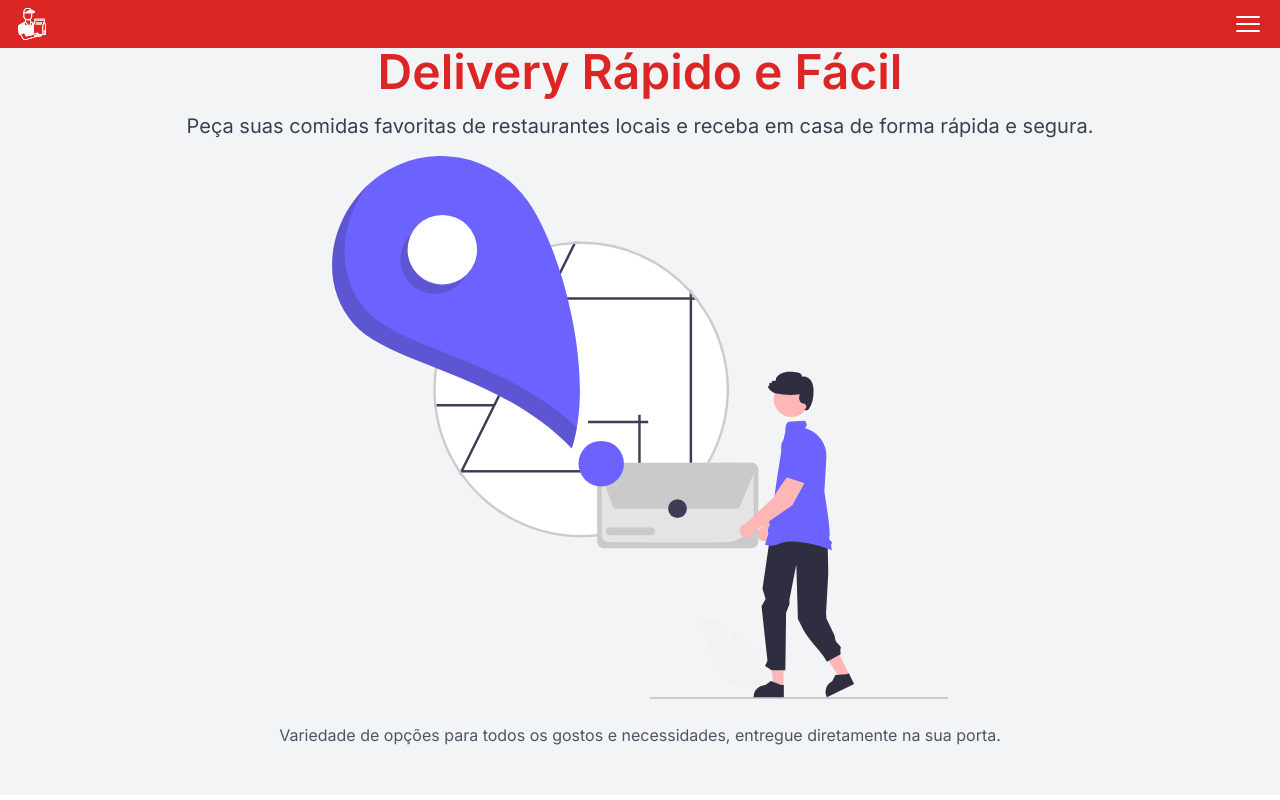
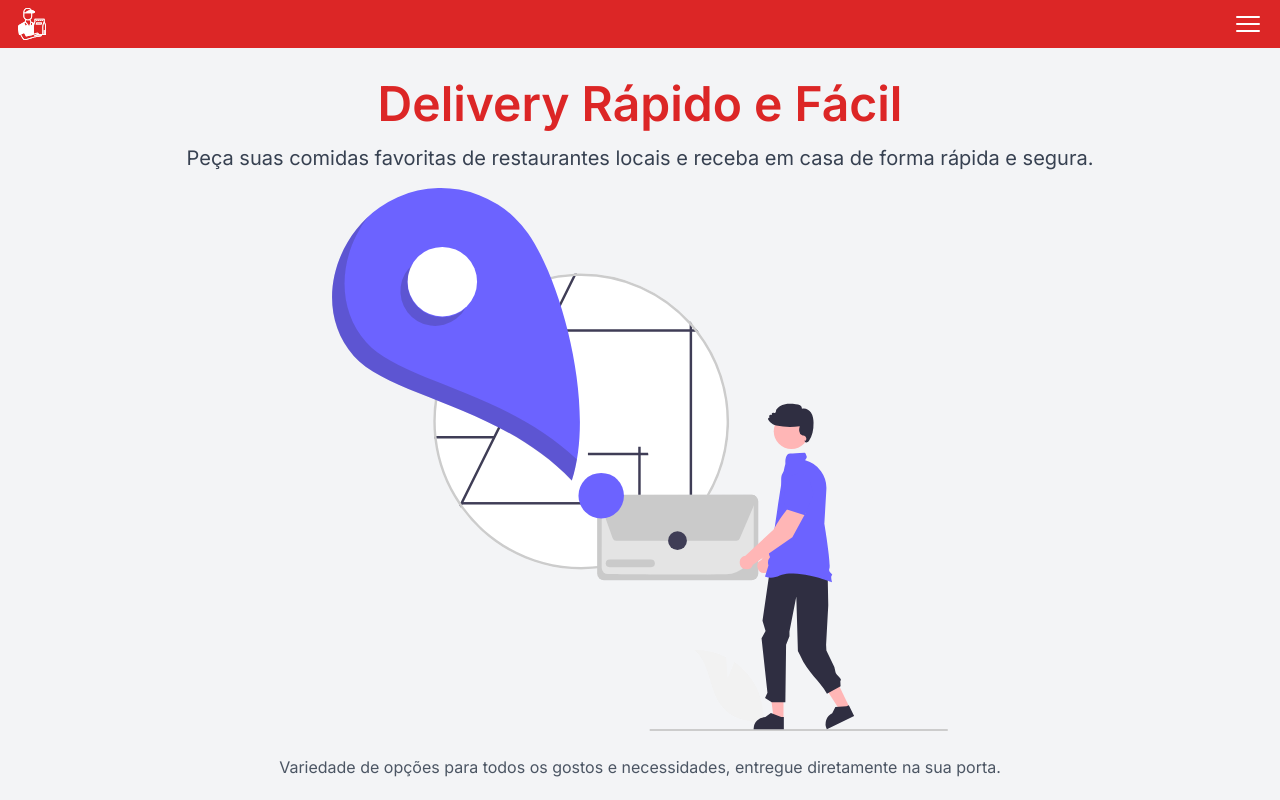
Before and after one commit to oprimogus/Cardapiogo-web, a Next.js app: page / in a window 1280 px wide. Shown: the top 800 px of the page. Built offline with nearby package versions, Linux system fonts and the light colour scheme.

Commit message:
chore: improvements

```diff
--- a/src/app/components/section/sectionWithImage.tsx
+++ b/src/app/components/section/sectionWithImage.tsx
@@ -1,6 +1,6 @@
 export function SectionWithImage() {
     return (
-        <div>
+        <div className="py-8">
             <section className="px-6 py-12 mx-auto flex flex-col items-center justify-center bg-gray-100">
                 <h1 className="text-3xl md:text-4xl lg:text-5xl font-semibold text-black text-center md:text-left">
                     <span className="text-red-600">Delivery Rápido e Fácil</span>
@@ -39,7 +39,5 @@ export function SectionWithImage() {
                 </p>
             </section>
         </div>
-
-
     );
 }
--- a/src/app/not-found.tsx
+++ b/src/app/not-found.tsx
@@ -1,5 +1,3 @@
-import { ExclamationTriangleIcon } from "@heroicons/react/24/outline";
-
 export default function NotFound() {
     return (
         <section className="bg-red-600 min-h-screen flex items-center justify-center p-4">
```
